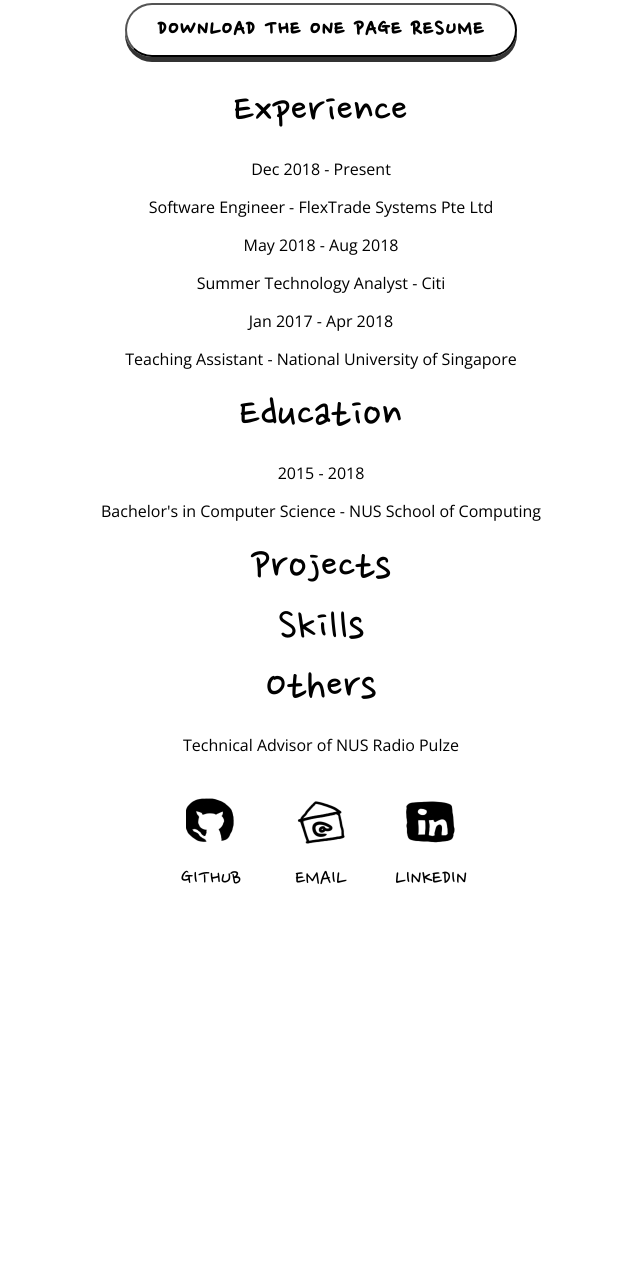
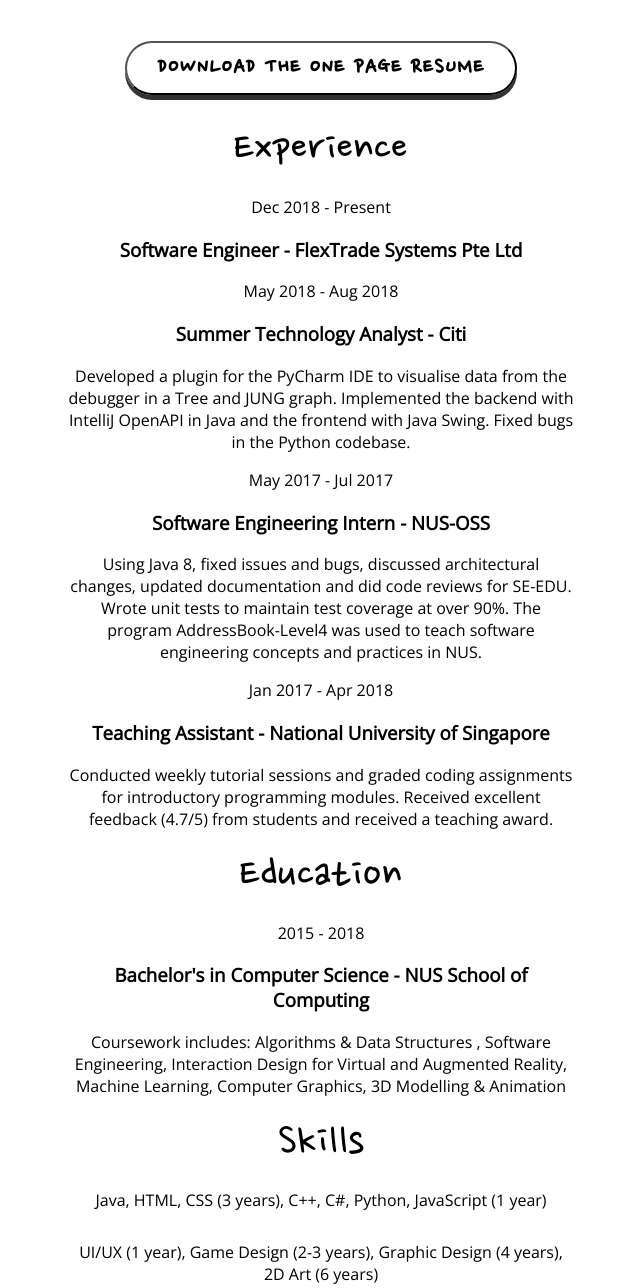
Before and after one commit to limmlingg/mios, a plain HTML site: page resume.html in a window 1280 px wide. Shown: the part 208-1496 px from the top of the page, without its empty margins (319-959 px from the left). Before the commit the page ends 1134 px from the top, so only its background shows below. Drawn offline with nearby package versions, Linux system fonts and the light colour scheme.

Commit message:
Add one page resume, update resume.html

```diff
--- a/css/resume.css
+++ b/css/resume.css
@@ -1,4 +1,9 @@
-.resume {
-    display: flex;
-    align-content: space-around;
+#resume {
+    padding: 3% 30%;
 }
+
+@media (max-width: 800px) {
+	#resume {
+		padding: 3% 0%;
+	}
+}
--- a/resume.html
+++ b/resume.html
@@ -22,36 +22,49 @@
         </div>
     </ul>
 
-    <button>Download the one page resume</button>
-
     <div id="resume">
+        <a href="docs/Lim Miao Ling_Resume.pdf" target="_blank"><button>Download the one page resume</button></a>
         <div id="experience">
             <h2>Experience</h2>
             <div>
                 <p>Dec 2018 - Present</p>
-                <p>Software Engineer - FlexTrade Systems Pte Ltd</p>
+                <h3>Software Engineer - FlexTrade Systems Pte Ltd</h3>
             </div>
             <div>
                 <p>May 2018 - Aug 2018</p>
-                <p>Summer Technology Analyst - Citi</p>
+                <h3>Summer Technology Analyst - Citi</h3>
+                <p>Developed a plugin for the PyCharm IDE to visualise data from the debugger in a Tree and JUNG graph.
+                    Implemented the backend with IntelliJ OpenAPI in Java and the frontend with Java Swing. Fixed bugs
+                    in the Python codebase.</p>
+            </div>
+            <div>
+                <p>May 2017 - Jul 2017</p>
+                <h3>Software Engineering Intern - NUS-OSS</h3>
+                <p>Using Java 8, fixed issues and bugs, discussed architectural changes, updated documentation and did
+                    code reviews for SE-EDU. Wrote unit tests to maintain test coverage at over 90%. The program
+                    AddressBook-Level4 was used to teach software engineering concepts and practices in NUS.</p>
             </div>
             <div>
                 <p>Jan 2017 - Apr 2018</p>
-                <p>Teaching Assistant - National University of Singapore</p>
+                <h3>Teaching Assistant - National University of Singapore</h3>
+                <p>Conducted weekly tutorial sessions and graded coding assignments for introductory programming
+                    modules. Received excellent feedback (4.7/5) from students and received a teaching award.</p>
             </div>
         </div>
         <div id="education">
             <h2>Education</h2>
             <div>
                 <p>2015 - 2018</p>
-                <p>Bachelor's in Computer Science - NUS School of Computing</p>
+                <h3>Bachelor's in Computer Science - NUS School of Computing</h3>
+                <p>Coursework includes: Algorithms & Data Structures , Software Engineering, Interaction Design for
+                    Virtual and Augmented Reality, Machine Learning, Computer Graphics, 3D Modelling & Animation</p>
             </div>
-        </div>
-        <div id="projects">
-            <h2>Projects</h2>
         </div>
         <div id="skills">
             <h2>Skills</h2>
+            <p>Java, HTML, CSS (3 years), C++, C#, Python, JavaScript (1 year) <br>
+                UI/UX (1 year), Game Design (2-3 years), Graphic Design (4 years), 2D Art (6 years)
+                </p>
         </div>
         <div id="others">
             <h2>Others</h2>
@@ -67,4 +80,5 @@
         <li><a href="https://www.linkedin.com/in/miaoling/"><img src="images/linkedin icon.png"><br>LinkedIn</a></li>
     </ul>
 </body>
+
 </html>
```
Also changed, not shown: 1 other file.
